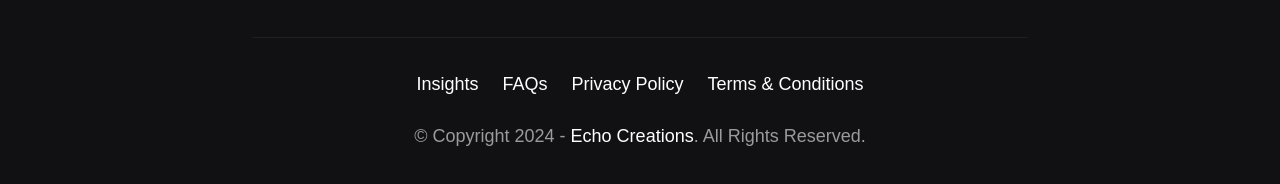
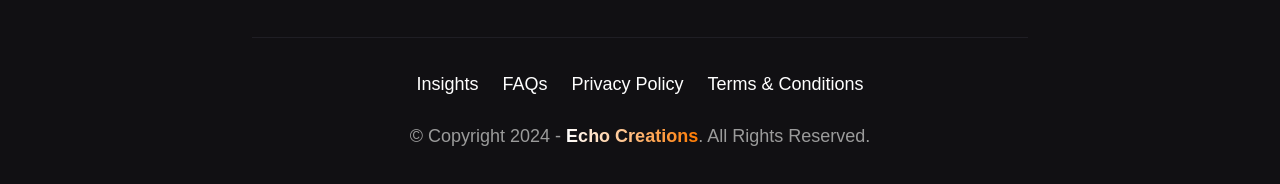
Before and after one commit to ukesh-dhakal/Echo, a plain HTML site: page About/index.html in a window 1280 px wide. Shown: the part 2772-2956 px from the top of the page. Drawn offline with nearby package versions, Linux system fonts and the light colour scheme; files whose address does not match are found by name.

Commit message:
Link footer brand to homepage

```diff
--- a/About/index.html
+++ b/About/index.html
@@ -174,7 +174,7 @@
               <a href="../terms and conditions/index.html" class="text-[#ffffff] font-body-18-font-family text-body-18-font-size leading-body-18-line-height hover:text-secondary transition-colors">Terms &amp; Conditions</a>
             </div>
             <p class="text-center text-[#9B9B9B] font-body-18-font-family text-body-18-font-size leading-body-18-line-height">
-              © Copyright 2024 - <span class="text-[#ffffff]">Echo Creations</span>. All Rights Reserved.
+              © Copyright 2024 - <a href="../Home/index.html" class="text-transparent bg-clip-text bg-gradient-to-r from-[#ffffff] to-[#FF7A00] font-semibold transition-opacity hover:opacity-80 focus-visible:outline focus-visible:outline-2 focus-visible:outline-offset-2 focus-visible:outline-[#FF7A00]">Echo Creations</a>. All Rights Reserved.
             </p>
           </div>
         </div>
```
Also changed, not shown: Contact/index.html (+1 -1 lines), FAQ/index.html (+1 -1 lines), Home/index.html (+1 -1 lines), Inquiry/Inquiry.html (+1 -1 lines), Inquiry/index.html (+1 -1 lines), Insights-Single/index.html (+1 -1 lines), Insights/index.html (+1 -1 lines), Podcasts/index.html (+1 -1 lines), Services-Single/index.html (+1 -1 lines), Servics/index.html (+1 -1 lines), terms and conditions/index.html (+1 -1 lines).
